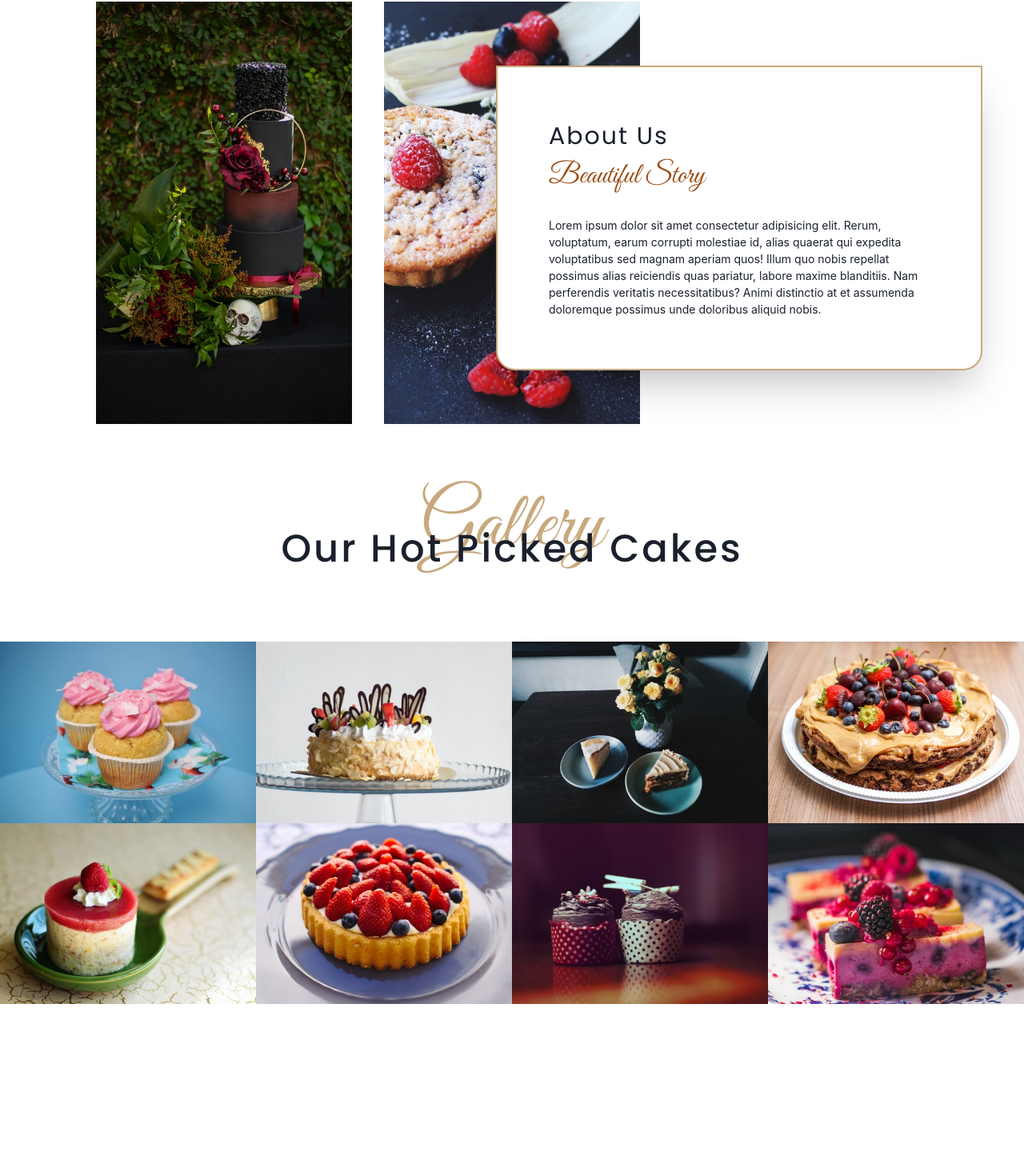
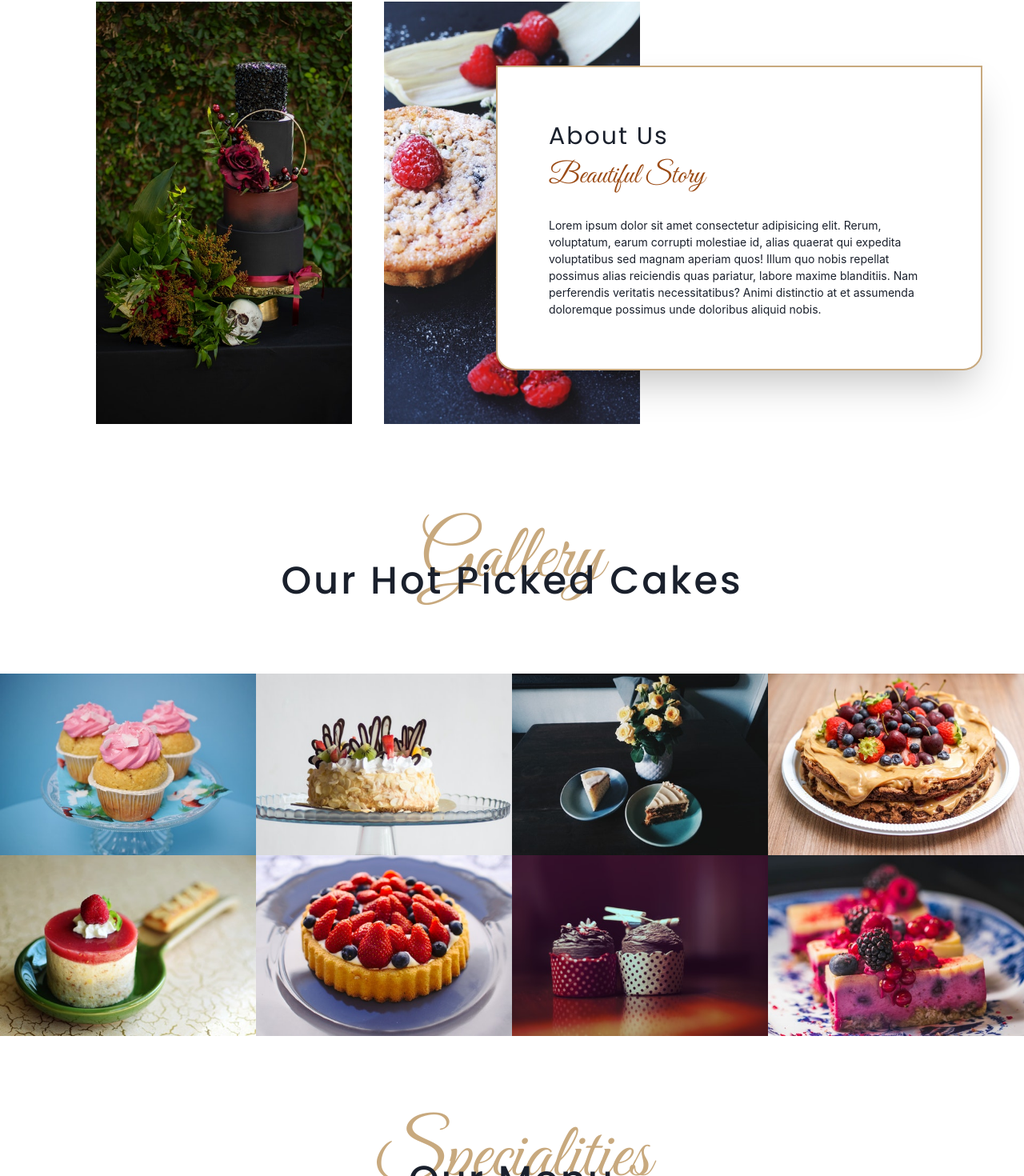
Before and after one commit to afiatamanna06/beleniss, a Next.js app: page / in a window 1280 px wide. Shown: the part 894-2364 px from the top of the page at 80% size. Before the commit the page ends 2149 px from the top, so only its background shows below. Built offline with nearby package versions, Linux system fonts and the light colour scheme.

Commit message:
Add menu section heading

```diff
--- a/components/about/About.tsx
+++ b/components/about/About.tsx
@@ -2,7 +2,7 @@ import { Box, Center, Flex, Image } from '@chakra-ui/react'
 
 function About() {
   return (
-    <Flex id="about" justify="center" h="40rem" mt={["20rem", "20rem", "20rem", "10", "10"]}>
+    <Flex id="about" justify="center" pt="20" h="40rem" mt={["20rem", "20rem", "20rem", "0", "0"]}>
         <Center>
             <Flex gap={10} position="relative" direction={["column", "column", "column", "row", "row"]}>
                 <Image src="/intro_1.jpg" w="20rem" h="33rem" alt="" />
--- a/components/gallery/Gallery.tsx
+++ b/components/gallery/Gallery.tsx
@@ -5,7 +5,7 @@ const galleryImages = ["/dish1.jpg", "/dish2.jpg", "/dish3.jpg", "/dish4.jpg", "
 
 function Gallery() {
   return (
-    <Flex direction="column" alignItems="center" mt={[80, 80, 80, 0, 0]} w="full">
+    <Flex id="gallery" direction="column" alignItems="center" mt={[80, 80, 80, 0, 0]} pt="20" w="full">
         <CommonHeader heading="Gallery" description="Our Hot Picked Cakes" w={["full"]} />
         <Grid w="full" alignItems="center" mt="20" templateColumns={["repeat(2, 1fr)", "repeat(2, 1fr)", "repeat(2, 1fr)", "repeat(3, 1fr)", "repeat(4, 1fr)"]}>
             {galleryImages.map((image) => (
--- /dev/null
+++ b/components/menu/Menu.tsx
@@ -0,0 +1,12 @@
+import { Flex } from '@chakra-ui/react'
+import CommonHeader from '../common/CommonHeader'
+
+function Menu() {
+  return (
+    <Flex id="menu" direction="column" alignItems="center" mt={[80, 80, 80, 0, 0]} pt="20" w="full">
+        <CommonHeader heading="Specialities" description="Our Menu" w={["full"]} />
+    </Flex>
+  )
+}
+
+export default Menu
--- a/pages/index.tsx
+++ b/pages/index.tsx
@@ -4,6 +4,7 @@ import Head from 'next/head'
 import Intro from '../components/home/Intro'
 import About from '../components/about/About'
 import Gallery from '../components/gallery/Gallery'
+import Menu from '../components/menu/Menu'
 
 const Home: NextPage = () => {
   return (
@@ -17,6 +18,7 @@ const Home: NextPage = () => {
       <Intro />
       <About />
       <Gallery />
+      <Menu />
     </div>
   )
 }
```
